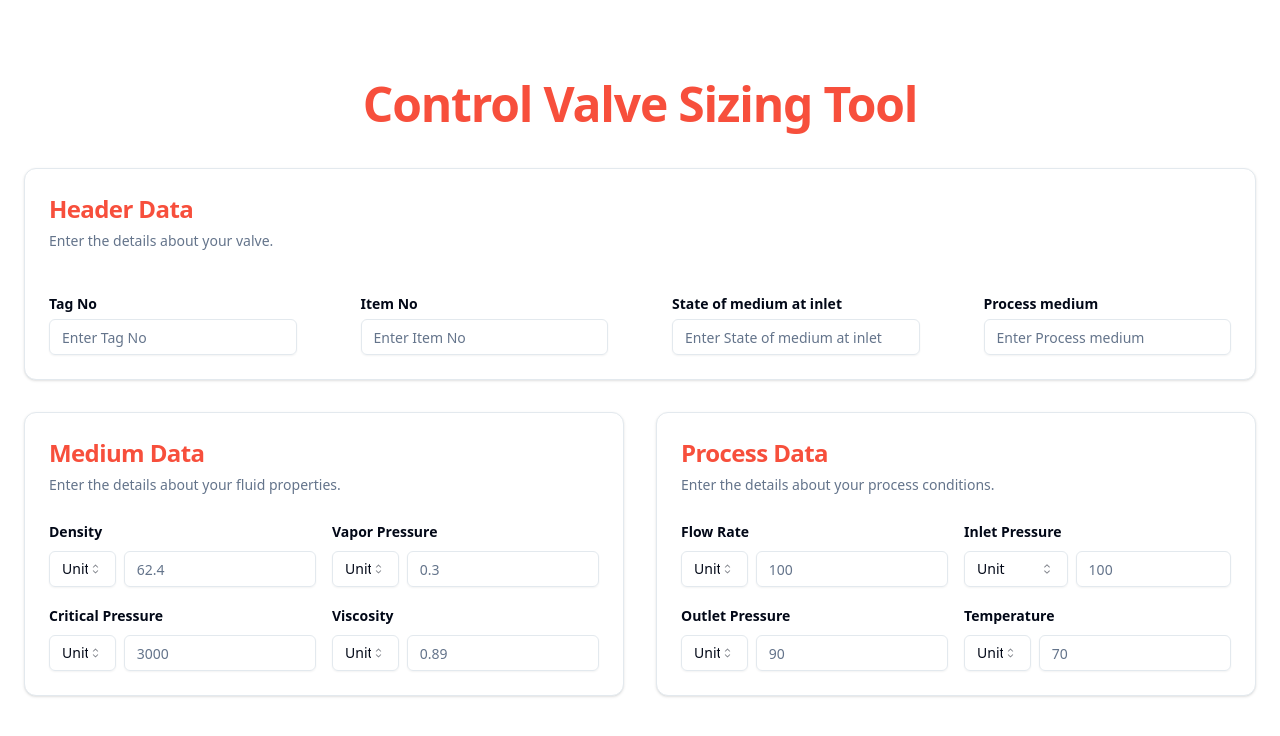
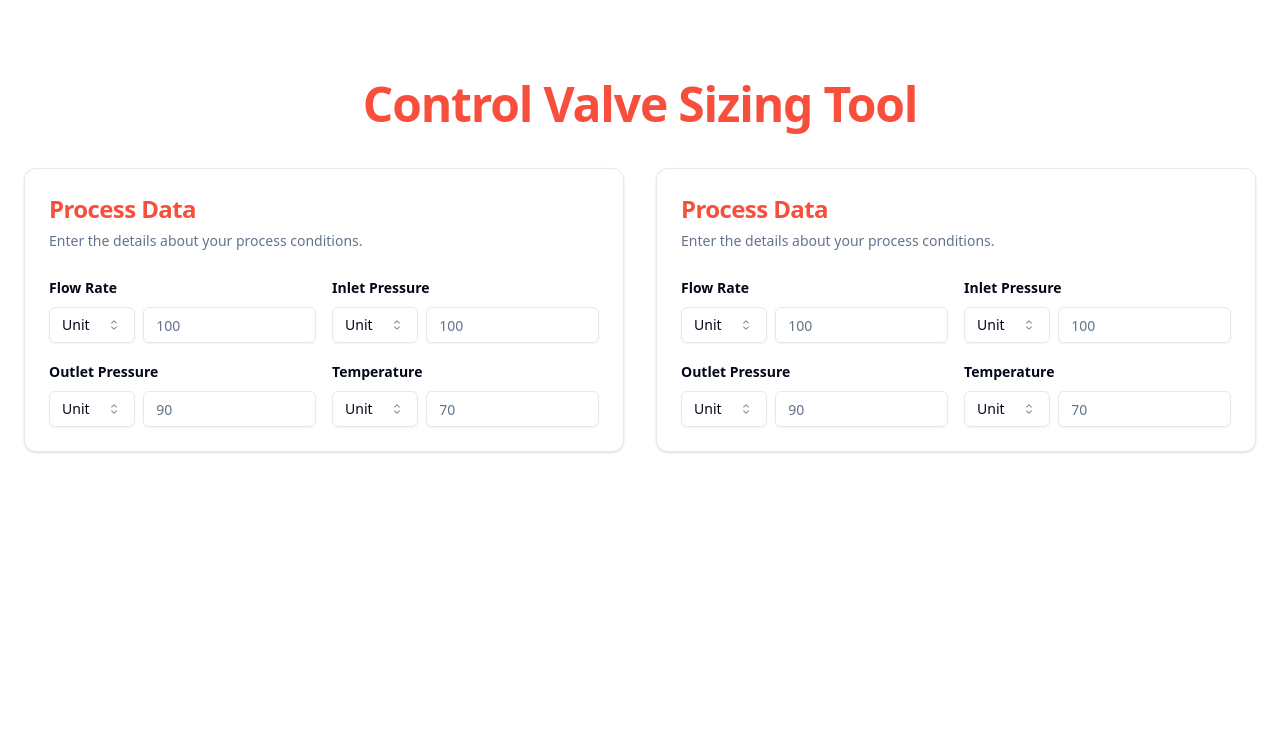
Before and after one commit to Adithyan777/messen-static, a Next.js app: page / in a window 1280 px wide. Shown: the top 736 px of the page. Built offline with nearby package versions, Linux system fonts and the light colour scheme.

Commit message:
changed js to jsx

```diff
--- a/components/MainPage.jsx
+++ b/components/MainPage.jsx
@@ -9,104 +9,41 @@ export default function MainPage() {
 
   return (
     <div className="container mx-auto px-4 md:px-6 py-12 md:py-16 lg:py-20">
-    <h1 className="text-primary scroll-m-20 text-4xl font-extrabold tracking-tight lg:text-5xl mb-10 text-center">Control Valve Sizing Tool</h1>
-    <div className="grid gap-8">
-      <Card className="grid grid-cols-4 gap-4">
-        <div className="col-span-4">
+      <h1 className="text-primary scroll-m-20 text-4xl font-extrabold tracking-tight lg:text-5xl mb-10 text-center">Control Valve Sizing Tool</h1>
+      <div className="grid grid-cols-1 gap-8 md:grid-cols-2 xl:grid-cols-2">
+      <Card>
           <CardHeader>
-          <CardTitle className="text-primary scroll-m-20 text-2xl font-bold tracking-tight">Header Data</CardTitle>
-          <CardDescription>Enter the details about your valve.</CardDescription>
-          </CardHeader>
-        </div>
-        <div className="col-span-4 md:col-span-1">
-          <CardContent>
-            <div className="space-y-1">
-              <Label className="font-bold" htmlFor="tag-no">Tag No</Label>
-              <Input id="tag-no" placeholder="Enter Tag No" />
-            </div>
-          </CardContent>
-        </div>
-        <div className="col-span-4 md:col-span-1">
-          <CardContent>
-            <div className="space-y-1">
-              <Label className="font-bold" htmlFor="item-no">Item No</Label>
-              <Input id="item-no" placeholder="Enter Item No" />
-            </div>
-          </CardContent>
-        </div>
-        <div className="col-span-4 md:col-span-1">
-          <CardContent>
-            <div className="space-y-1">
-              <Label className="font-bold" htmlFor="state-of-medium-at-inlet">State of medium at inlet</Label>
-              <Input id="state-of-medium-at-inlet" placeholder="Enter State of medium at inlet" />
-            </div>
-          </CardContent>
-        </div>
-        <div className="col-span-4 md:col-span-1">
-          <CardContent>
-            <div className="space-y-1">
-              <Label className="font-bold" htmlFor="process-medium">Process medium</Label>
-              <Input id="process-medium" placeholder="Enter Process medium" />
-            </div>
-          </CardContent>
-        </div>
-      </Card>
-      <div className="grid md:grid-cols-2 gap-8">
-        <Card>
-          <CardHeader>
-          <CardTitle className="text-primary scroll-m-20 text-2xl font-bold tracking-tight">Medium Data</CardTitle>
-            <CardDescription>Enter the details about your fluid properties.</CardDescription>
+          <CardTitle className="text-primary scroll-m-20 text-2xl font-bold tracking-tight">Process Data</CardTitle>
+            <CardDescription>Enter the details about your process conditions.</CardDescription>
           </CardHeader>
           <CardContent className="grid gap-4">
             <div className="grid grid-cols-2 gap-4">
               <div className="space-y-2">
-                <Label className="font-bold" htmlFor="density">Density</Label>
+                <Label className="font-bold" htmlFor="flow-rate">Flow Rate</Label>
                 <div className="flex items-center gap-2">
-                  <div className="w-1/4">
-                    <Select id="density-unit">
+                  <div className="w-1/3">
+                    <Select id="flow-rate-unit">
                       <SelectTrigger>
                         <SelectValue placeholder="Unit" />
                       </SelectTrigger>
                       <SelectContent>
-                        <SelectItem value="lb/ft3">lb/ft³</SelectItem>
-                        <SelectItem value="kg/m3">kg/m³</SelectItem>
-                        <SelectItem value="g/cm3">g/cm³</SelectItem>
+                        <SelectItem value="gpm">GPM</SelectItem>
+                        <SelectItem value="lpm">LPM</SelectItem>
+                        <SelectItem value="cfm">CFM</SelectItem>
+                        <SelectItem value="m3h">m³/h</SelectItem>
                       </SelectContent>
                     </Select>
                   </div>
-                  <div className="w-3/4">
-                    <Input id="density" type="number" placeholder="62.4" />
+                  <div className="w-2/3">
+                    <Input id="flow-rate" type="number" placeholder="100" />
                   </div>
                 </div>
               </div>
               <div className="space-y-2">
-                <Label className="font-bold" htmlFor="vapor-pressure">Vapor Pressure</Label>
+                <Label className="font-bold" htmlFor="inlet-pressure">Inlet Pressure</Label>
                 <div className="flex items-center gap-2">
-                  <div className="w-1/4">
-                    <Select id="vapor-pressure-unit">
-                      <SelectTrigger>
-                        <SelectValue placeholder="Unit" />
-                      </SelectTrigger>
-                      <SelectContent>
-                        <SelectItem value="psi">PSI</SelectItem>
-                        <SelectItem value="bar">Bar</SelectItem>
-                        <SelectItem value="kpa">kPa</SelectItem>
-                        <SelectItem value="mmhg">mmHg</SelectItem>
-                      </SelectContent>
-                    </Select>
-                  </div>
-                  <div className="w-3/4">
-                    <Input id="vapor-pressure" type="number" placeholder="0.3" />
-                  </div>
-                </div>
-              </div>
-            </div>
-            <div className="grid grid-cols-2 gap-4">
-              <div className="space-y-2">
-                <Label className="font-bold" htmlFor="critical-pressure">Critical Pressure</Label>
-                <div className="flex items-center gap-2">
-                  <div className="w-1/4">
-                    <Select id="critical-pressure-unit">
+                  <div className="w-1/3">
+                    <Select id="inlet-pressure-unit">
                       <SelectTrigger>
                         <SelectValue placeholder="Unit" />
                       </SelectTrigger>
@@ -118,28 +55,51 @@ export default function MainPage() {
                       </SelectContent>
                     </Select>
                   </div>
-                  <div className="w-3/4">
-                    <Input id="critical-pressure" type="number" placeholder="3000" />
+                  <div className="w-2/3">
+                    <Input id="inlet-pressure" type="number" placeholder="100" />
+                  </div>
+                </div>
+              </div>
+            </div>
+            <div className="grid grid-cols-2 gap-4">
+              <div className="space-y-2">
+                <Label className="font-bold" htmlFor="outlet-pressure">Outlet Pressure</Label>
+                <div className="flex items-center gap-2">
+                  <div className="w-1/3">
+                    <Select id="outlet-pressure-unit">
+                      <SelectTrigger>
+                        <SelectValue placeholder="Unit" />
+                      </SelectTrigger>
+                      <SelectContent>
+                        <SelectItem value="psi">PSI</SelectItem>
+                        <SelectItem value="bar">Bar</SelectItem>
+                        <SelectItem value="kpa">kPa</SelectItem>
+                        <SelectItem value="mpa">MPa</SelectItem>
+                      </SelectContent>
+                    </Select>
+                  </div>
+                  <div className="w-2/3">
+                    <Input id="outlet-pressure" type="number" placeholder="90" />
                   </div>
                 </div>
               </div>
               <div className="space-y-2">
-                <Label className="font-bold" htmlFor="viscosity">Viscosity</Label>
+                <Label className="font-bold" htmlFor="temperature">Temperature</Label>
                 <div className="flex items-center gap-2">
-                  <div className="w-1/4">
-                    <Select id="viscosity-unit">
+                  <div className="w-1/3">
+                    <Select id="temperature-unit">
                       <SelectTrigger>
                         <SelectValue placeholder="Unit" />
                       </SelectTrigger>
                       <SelectContent>
-                        <SelectItem value="cp">cP</SelectItem>
-                        <SelectItem value="pa-s">Pa·s</SelectItem>
-                        <SelectItem value="lb/ft-s">lb/ft·s</SelectItem>
+                        <SelectItem value="f">°F</SelectItem>
+                        <SelectItem value="c">°C</SelectItem>
+                        <SelectItem value="k">K</SelectItem>
                       </SelectContent>
                     </Select>
                   </div>
-                  <div className="w-3/4">
-                    <Input id="viscosity" type="number" placeholder="0.89" />
+                  <div className="w-2/3">
+                    <Input id="temperature" type="number" placeholder="70" />
                   </div>
                 </div>
               </div>
@@ -156,7 +116,7 @@ export default function MainPage() {
               <div className="space-y-2">
                 <Label className="font-bold" htmlFor="flow-rate">Flow Rate</Label>
                 <div className="flex items-center gap-2">
-                  <div className="w-1/4">
+                  <div className="w-1/3">
                     <Select id="flow-rate-unit">
                       <SelectTrigger>
                         <SelectValue placeholder="Unit" />
@@ -169,7 +129,7 @@ export default function MainPage() {
                       </SelectContent>
                     </Select>
                   </div>
-                  <div className="w-3/4">
+                  <div className="w-2/3">
                     <Input id="flow-rate" type="number" placeholder="100" />
                   </div>
                 </div>
@@ -177,7 +137,7 @@ export default function MainPage() {
               <div className="space-y-2">
                 <Label className="font-bold" htmlFor="inlet-pressure">Inlet Pressure</Label>
                 <div className="flex items-center gap-2">
-                  <div className="w-2/5">
+                  <div className="w-1/3">
                     <Select id="inlet-pressure-unit">
                       <SelectTrigger>
                         <SelectValue placeholder="Unit" />
@@ -190,7 +150,7 @@ export default function MainPage() {
                       </SelectContent>
                     </Select>
                   </div>
-                  <div className="w-3/5">
+                  <div className="w-2/3">
                     <Input id="inlet-pressure" type="number" placeholder="100" />
                   </div>
                 </div>
@@ -200,7 +160,7 @@ export default function MainPage() {
               <div className="space-y-2">
                 <Label className="font-bold" htmlFor="outlet-pressure">Outlet Pressure</Label>
                 <div className="flex items-center gap-2">
-                  <div className="w-1/4">
+                  <div className="w-1/3">
                     <Select id="outlet-pressure-unit">
                       <SelectTrigger>
                         <SelectValue placeholder="Unit" />
@@ -213,7 +173,7 @@ export default function MainPage() {
                       </SelectContent>
                     </Select>
                   </div>
-                  <div className="w-3/4">
+                  <div className="w-2/3">
                     <Input id="outlet-pressure" type="number" placeholder="90" />
                   </div>
                 </div>
@@ -221,7 +181,7 @@ export default function MainPage() {
               <div className="space-y-2">
                 <Label className="font-bold" htmlFor="temperature">Temperature</Label>
                 <div className="flex items-center gap-2">
-                  <div className="w-1/4">
+                  <div className="w-1/3">
                     <Select id="temperature-unit">
                       <SelectTrigger>
                         <SelectValue placeholder="Unit" />
@@ -233,7 +193,7 @@ export default function MainPage() {
                       </SelectContent>
                     </Select>
                   </div>
-                  <div className="w-3/4">
+                  <div className="w-2/3">
                     <Input id="temperature" type="number" placeholder="70" />
                   </div>
                 </div>
@@ -241,8 +201,8 @@ export default function MainPage() {
             </div>
           </CardContent>
         </Card>
-      </div>
+        </div>
     </div>
-  </div>
+
 )
 }
--- /dev/null
+++ b/components/trial.jsx
@@ -0,0 +1,139 @@
+<div className="grid gap-8">
+      <Card className="grid grid-cols-4 gap-4">
+        <div className="col-span-4">
+          <CardHeader>
+          <CardTitle className="text-primary scroll-m-20 text-2xl font-bold tracking-tight">Header Data</CardTitle>
+          <CardDescription>Enter the details about your valve.</CardDescription>
+          </CardHeader>
+        </div>
+        <div className="col-span-4 md:col-span-1">
+          <CardContent>
+            <div className="space-y-1">
+              <Label className="font-bold" htmlFor="tag-no">Tag No</Label>
+              <Input id="tag-no" placeholder="Enter Tag No" />
+            </div>
+          </CardContent>
+        </div>
+        <div className="col-span-4 md:col-span-1">
+          <CardContent>
+            <div className="space-y-1">
+              <Label className="font-bold" htmlFor="item-no">Item No</Label>
+              <Input id="item-no" placeholder="Enter Item No" />
+            </div>
+          </CardContent>
+        </div>
+        <div className="col-span-4 md:col-span-1">
+          <CardContent>
+            <div className="space-y-1">
+              <Label className="font-bold" htmlFor="state-of-medium-at-inlet">State of medium at inlet</Label>
+              <Input id="state-of-medium-at-inlet" placeholder="Enter State of medium at inlet" />
+            </div>
+          </CardContent>
+        </div>
+        <div className="col-span-4 md:col-span-1">
+          <CardContent>
+            <div className="space-y-1">
+              <Label className="font-bold" htmlFor="process-medium">Process medium</Label>
+              <Input id="process-medium" placeholder="Enter Process medium" />
+            </div>
+          </CardContent>
+        </div>
+      </Card>
+      <div className="grid md:grid-cols-2 gap-8">
+        <Card>
+          <CardHeader>
+          <CardTitle className="text-primary scroll-m-20 text-2xl font-bold tracking-tight">Medium Data</CardTitle>
+            <CardDescription>Enter the details about your fluid properties.</CardDescription>
+          </CardHeader>
+          <CardContent className="grid gap-4">
+            <div className="grid grid-cols-2 gap-4">
+              <div className="space-y-2">
+                <Label className="font-bold" htmlFor="density">Density</Label>
+                <div className="flex items-center gap-2">
+                  <div className="w-1/4">
+                    <Select id="density-unit">
+                      <SelectTrigger>
+                        <SelectValue placeholder="Unit" />
+                      </SelectTrigger>
+                      <SelectContent>
+                        <SelectItem value="lb/ft3">lb/ft³</SelectItem>
+                        <SelectItem value="kg/m3">kg/m³</SelectItem>
+                        <SelectItem value="g/cm3">g/cm³</SelectItem>
+                      </SelectContent>
+                    </Select>
+                  </div>
+                  <div className="w-3/4">
+                    <Input id="density" type="number" placeholder="62.4" />
+                  </div>
+                </div>
+              </div>
+              <div className="space-y-2">
+                <Label className="font-bold" htmlFor="vapor-pressure">Vapor Pressure</Label>
+                <div className="flex items-center gap-2">
+                  <div className="w-1/4">
+                    <Select id="vapor-pressure-unit">
+                      <SelectTrigger>
+                        <SelectValue placeholder="Unit" />
+                      </SelectTrigger>
+                      <SelectContent>
+                        <SelectItem value="psi">PSI</SelectItem>
+                        <SelectItem value="bar">Bar</SelectItem>
+                        <SelectItem value="kpa">kPa</SelectItem>
+                        <SelectItem value="mmhg">mmHg</SelectItem>
+                      </SelectContent>
+                    </Select>
+                  </div>
+                  <div className="w-3/4">
+                    <Input id="vapor-pressure" type="number" placeholder="0.3" />
+                  </div>
+                </div>
+              </div>
+            </div>
+            <div className="grid grid-cols-2 gap-4">
+              <div className="space-y-2">
+                <Label className="font-bold" htmlFor="critical-pressure">Critical Pressure</Label>
+                <div className="flex items-center gap-2">
+                  <div className="w-1/4">
+                    <Select id="critical-pressure-unit">
+                      <SelectTrigger>
+                        <SelectValue placeholder="Unit" />
+                      </SelectTrigger>
+                      <SelectContent>
+                        <SelectItem value="psi">PSI</SelectItem>
+                        <SelectItem value="bar">Bar</SelectItem>
+                        <SelectItem value="kpa">kPa</SelectItem>
+                        <SelectItem value="mpa">MPa</SelectItem>
+                      </SelectContent>
+                    </Select>
+                  </div>
+                  <div className="w-3/4">
+                    <Input id="critical-pressure" type="number" placeholder="3000" />
+                  </div>
+                </div>
+              </div>
+              <div className="space-y-2">
+                <Label className="font-bold" htmlFor="viscosity">Viscosity</Label>
+                <div className="flex items-center gap-2">
+                  <div className="w-1/4">
+                    <Select id="viscosity-unit">
+                      <SelectTrigger>
+                        <SelectValue placeholder="Unit" />
+                      </SelectTrigger>
+                      <SelectContent>
+                        <SelectItem value="cp">cP</SelectItem>
+                        <SelectItem value="pa-s">Pa·s</SelectItem>
+                        <SelectItem value="lb/ft-s">lb/ft·s</SelectItem>
+                      </SelectContent>
+                    </Select>
+                  </div>
+                  <div className="w-3/4">
+                    <Input id="viscosity" type="number" placeholder="0.89" />
+                  </div>
+                </div>
+              </div>
+            </div>
+          </CardContent>
+        </Card>
+
+      </div>
+    </div>
```
Also changed, not shown: app/layout.jsx (renamed from app/layout.js), app/page.jsx (renamed from app/page.js).
